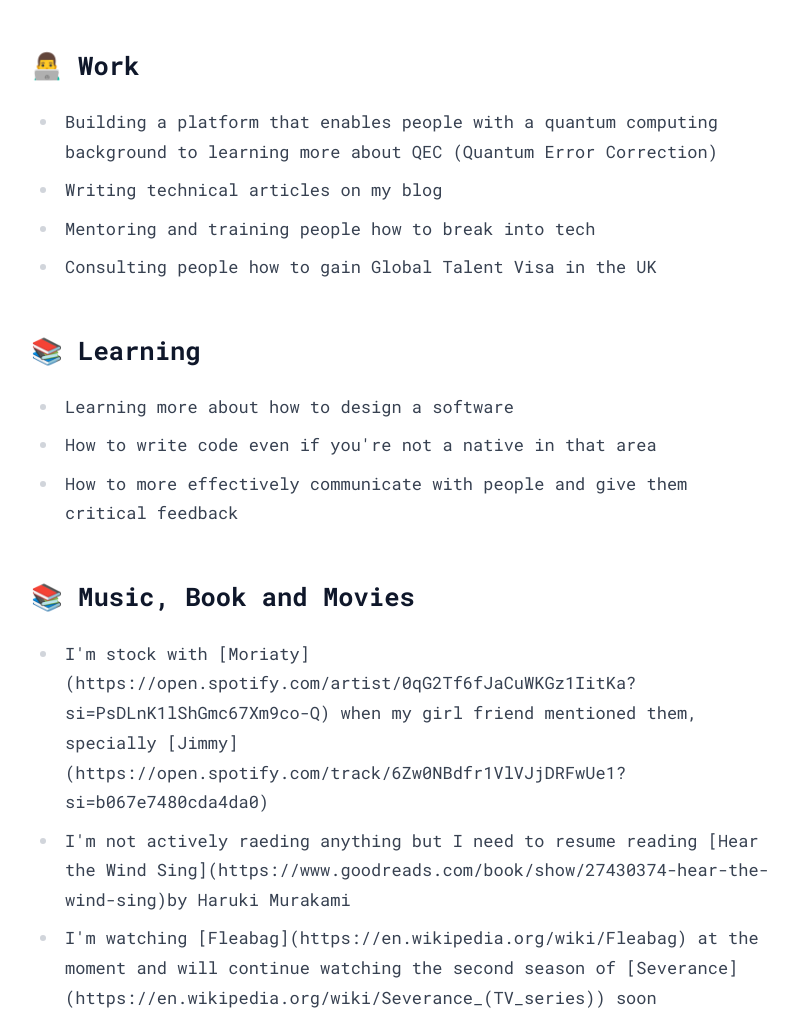
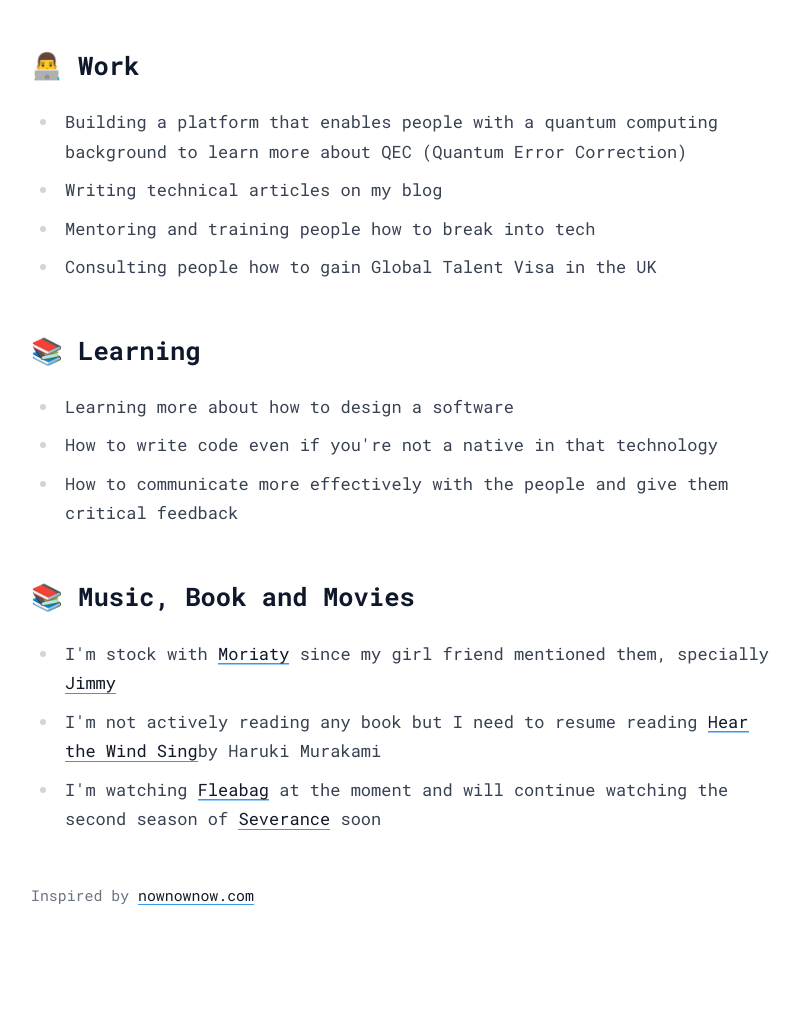
Before and after one commit to safeamiiir/personal_blog, an Astro site: page /now in a window 1280 px wide. Shown: the part 224-1240 px from the top of the page, without its empty margins (235-1034 px from the left). Built offline with nearby package versions, Linux system fonts and the light colour scheme; Astro itself is replaced by a stand-in of ours.

Commit message:
fix(now): fix links and typo

```diff
--- a/src/pages/now.astro
+++ b/src/pages/now.astro
@@ -7,14 +7,15 @@ import PageLayout from "../layouts/PageLayout.astro";
     <h1>What I'm Doing Now</h1>
     <p class="text-lg text-gray-600 dark:text-gray-400">
       This is my "now page" - a snapshot of what I'm currently focused on in my life and work.
-      Last updated: {new Date().toLocaleDateString('en-US', { month: 'long', day: 'numeric', year: 'numeric' })}
+      Last updated: June 3, 2025
+      <!-- new Date().toLocaleDateString('en-US', { month: 'long', day: 'numeric', year: 'numeric' }) -->
     </p>
 
     <div class="space-y-8 mt-8">
       <section>
         <h2>👨‍💻 Work</h2>
         <ul>
-          <li>Building a platform that enables people with a quantum computing background to learning more about QEC (Quantum Error Correction)</li>
+          <li>Building a platform that enables people with a quantum computing background to learn more about QEC (Quantum Error Correction)</li>
           <li>Writing technical articles on my blog</li>
           <li>Mentoring and training people how to break into tech</li>
           <li>Consulting people how to gain Global Talent Visa in the UK</li>
@@ -25,17 +26,17 @@ import PageLayout from "../layouts/PageLayout.astro";
         <h2>📚 Learning</h2>
         <ul>
           <li>Learning more about how to design a software</li>
-          <li>How to write code even if you're not a native in that area</li>
-          <li>How to more effectively communicate with people and give them critical feedback</li>
+          <li>How to write code even if you're not a native in that technology</li>
+          <li>How to communicate more effectively with the people and give them critical feedback</li>
         </ul>
       </section>
 
       <section>
         <h2>📚 Music, Book and Movies</h2>
         <ul>
-          <li>I'm stock with [Moriaty](https://open.spotify.com/artist/0qG2Tf6fJaCuWKGz1IitKa?si=PsDLnK1lShGmc67Xm9co-Q) when my girl friend mentioned them, specially [Jimmy](https://open.spotify.com/track/6Zw0NBdfr1VlVJjDRFwUe1?si=b067e7480cda4da0)</li>
-          <li>I'm not actively raeding anything but I need to resume reading [Hear the Wind Sing](https://www.goodreads.com/book/show/27430374-hear-the-wind-sing)by Haruki Murakami</li>
-          <li>I'm watching [Fleabag](https://en.wikipedia.org/wiki/Fleabag) at the moment and will continue watching the second season of [Severance](https://en.wikipedia.org/wiki/Severance_(TV_series)) soon </li>
+          <li>I'm stock with <a href="https://open.spotify.com/artist/0qG2Tf6fJaCuWKGz1IitKa?si=PsDLnK1lShGmc67Xm9co-Q">Moriaty</a> since my girl friend mentioned them, specially <a href="https://open.spotify.com/track/6Zw0NBdfr1VlVJjDRFwUe1?si=b067e7480cda4da0">Jimmy</a></li>
+          <li>I'm not actively reading any book but I need to resume reading <a href="https://www.goodreads.com/book/show/27430374-hear-the-wind-sing">Hear the Wind Sing</a>by Haruki Murakami</li>
+          <li>I'm watching <a href="https://en.wikipedia.org/wiki/Fleabag">Fleabag</a> at the moment and will continue watching the second season of <a href="https://en.wikipedia.org/wiki/Severance_(TV_series)">Severance</a> soon</li>
         </ul>
       </section>
 
```
